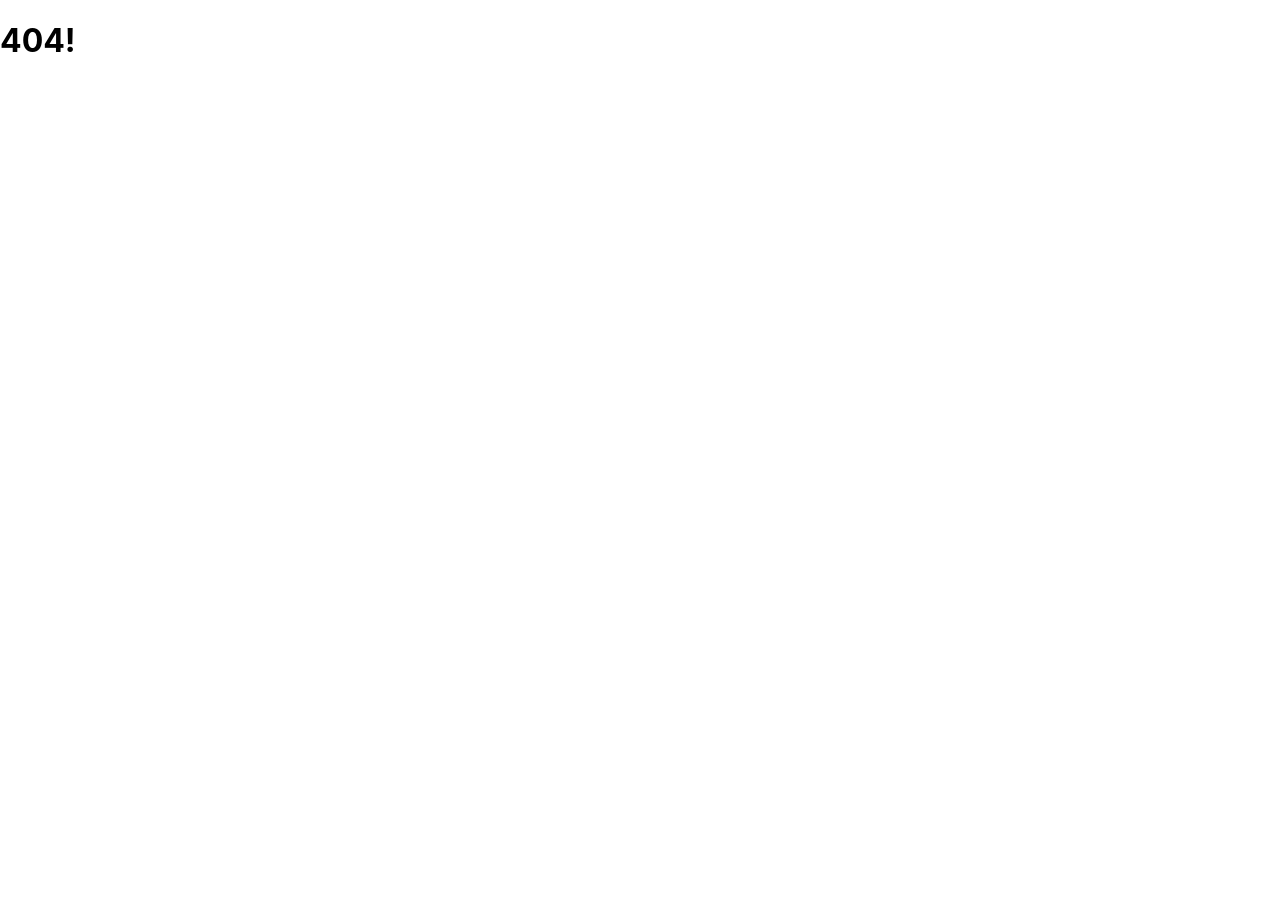
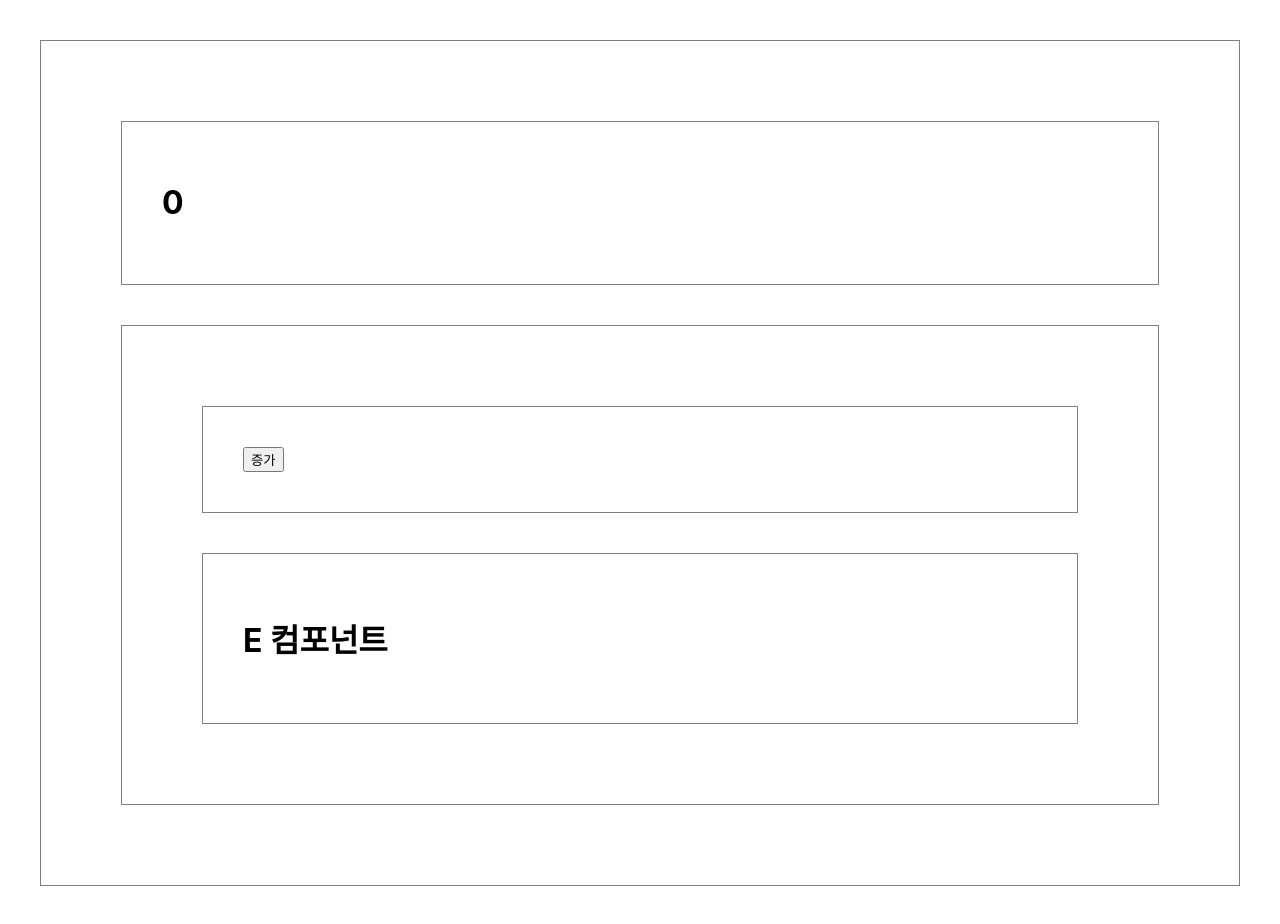
Before and after one commit to songsh-tech/react, a React (Create React App) app in the folder songsh/react-basic-app/: page /zustand in a window 1280 px wide. Before the commit the page ends 800 px from the top, so only its background shows below. Built offline with nearby package versions, Linux system fonts and the light colour scheme.

Commit message:
2025.03.04. 12:04

```diff
--- a/songsh/react-basic-app/package.json
+++ b/songsh/react-basic-app/package.json
@@ -16,7 +16,8 @@
     "react-router": "^7.2.0",
     "react-scripts": "5.0.1",
     "typescript": "^4.9.5",
-    "web-vitals": "^2.1.4"
+    "web-vitals": "^2.1.4",
+    "zustand": "^5.0.3"
   },
   "scripts": {
     "start": "react-scripts start",
--- a/songsh/react-basic-app/src/App.tsx
+++ b/songsh/react-basic-app/src/App.tsx
@@ -17,6 +17,8 @@ import { Outlet, Route, Routes, useLocation } from 'react-router';
 import PathMove from './router/PathMove';
 import QueryString from './router/QueryString';
 import PathVariable from './router/PathVariable';
+import Zustand from './zustand/Zustand';
+import Storage from './storage/Storage';
 
 // react-router 패키지:
 // - React의 SPA(Single Page Application)에서  라우팅을 구현하기 위한 라이브러리
@@ -71,30 +73,14 @@ function App() {
         <Route path={'path-variable/:name'} element={<PathVariable />} />
       </Route>
 
+      <Route path={'/zustand'} element={<Zustand />} />
+
+      <Route path={'/storage'} element={<Storage />} />
+
       <Route path={'*'} element={<h1>404!</h1>} />
 
     </Routes>
   );
 }
 
-// function App() {
-//   return (
-//     <div>
-//       {/* <ClassComponent />
-//       <FunctionalComponent />
-//       <Component /> */}
-//       {/* <CurlyBraces /> */}
-//       {/* <Properties /> */}
-//       {/* <Profile /> */}
-//       {/* <ConditionRender /> */}
-//       {/* <ListRender /> */}
-//       {/* <EventComponent /> */}
-//       {/* <StateComponent /> */}
-//       {/* <ForwardingComponent /> */}
-//       {/* <HookComponent1 /> */}
-//       <CustomHookComponent />
-//     </div>
-//   );
-// }
-
 export default App
--- /dev/null
+++ b/songsh/react-basic-app/src/storage/Storage.tsx
@@ -0,0 +1,67 @@
+import React, { ChangeEvent, useState } from 'react'
+
+// 브라우저 storage
+// - 변수등을 사용하여 프로그램에서 메모리로 데이터를 관리하는 것이 아니라 브라우저 저장 공간에서 관리하는 방법 (반영구적)
+
+// - storage: 브라우저 (클라이언트)에 데이터를 저장하고 관리하는 방법
+// -          요청과는 무관한 특성 가지고 있음
+// -          쿠키와 비교했을 때 저장할 수 있는 용량이 큼
+// -          데이터를 key-value 형태로 저장
+// -          사용자가 삭제하지 않는한 영구적으로 유지할 수도 있음
+//   - local storage: 브라우저를 닫아도 영구적으로 유지됨
+//   - session storage: 현재 세션이 유지(브라우저가 켜져있는)되는 동안 영구적으로 유지됨
+//   - indexedDB: 브라우저를 닫아도 영구적으로 유지됨 (많은 데이터를 저장하고자 할때 사용, JSON 형태)
+
+// - cookie: 클라이언트(브라우저) 혹은 서버에 데이터를 저장하고자 할 때 사용
+//           용량이 상대적으로 작음 (local storage: 5MB, cookie: 4KB)
+//           요청으로 데이터를 다룰 수 있음
+//           만료 날짜를 지정할 수 있음
+
+// - session: 현재 작업중인 클라이언틔 정보를 서버에서 유지하기 위해 사용하는 데이터 저장 방법
+//            서버에서 데이터를 저장하는 방법
+//            매 요청마다 확인
+//            브라우저를 닫거나 시간이 지자면 만료됨
+//            보안이 우수하지만 서버의 메모리를 사용하여 서버에 부담이됨
+//            사용자의 로그인 정보를 유지하기 위해 많이 사용됨
+
+export default function Storage() {
+
+  const [storageKey, setStorageKey] = useState<string>('');
+  const [storageValue, setStorageValue] = useState<string>('');
+
+  // local storage 사용 방법
+  // storage 내장 객체를 이용하여 lcal starage 에 접근 가능
+  const onStorageKeyChange = (event: ChangeEvent<HTMLInputElement>) => {
+    const { value } = event.target;
+    setStorageKey(value);
+  };
+
+  const onStorageValueChange = (event: ChangeEvent<HTMLInputElement>) => {
+    const { value } = event.target;
+    setStorageValue(value);
+  };
+
+  const onStorageSave = () => {
+    // 스토리지에 데이터 저장
+    // localStorage.setItem(key, value)
+    localStorage.setItem(storageKey, storageValue);
+  };
+
+  const onGetStorageValue = () => {
+    // 스토리지에 데이터 불러오기
+    // localStorage.getItem(key);
+    const value =localStorage.getItem(storageKey);
+    setStorageValue(value ? value : '');
+  };
+
+  return (
+    <div>
+      스토리지 키: <input value={storageKey} onChange={onStorageKeyChange} />
+      스토리지 값: <input value={storageValue} onChange={onStorageValueChange} />
+      <button onClick={onStorageSave}>저장</button>
+      <button onClick={onGetStorageValue}>검색</button>
+      <button>삭제</button>
+      <button>모두 삭제</button>
+    </div>
+  )
+}
--- /dev/null
+++ b/songsh/react-basic-app/src/zustand/Zustand.tsx
@@ -0,0 +1,96 @@
+import React, { useState } from 'react'
+import { create } from 'zustand';
+
+// zustand 패키지:
+// - react에서 사용할 수 있는 상태 관리 패키지 중 하나
+// - 상태 관리 패키지 중 과거에는 Redux 패키지가 가장 많이 사용됐지만 현재는 zustand로 이동 중
+// - Redux는 복잡한 코드 구조 및 높은 학습 곡선을 가지고 있음
+// - zustand는 단순한 코드 구조 및 낮은 학습 곡선을 가지고 있음
+// - Redux, MobX와 같은 타 상태 관리 패키지에 비해 가벼움 -> 빌드 시 패키징 속도가 굉장히 빠름 / 번들의 크기가 줄어듬
+
+// npm install zustand
+
+// zustand를 이용한 전역 상태 선언 방법
+// - zustand 패키지 내부의 create 함수로 store를 생성할 수 있음
+// - store: 관리할 상태들과 각 상태의 변경 함수들의 집합
+// - create 함수를 호출하면 store를 반환하는 훅 함수를 반환
+// - Typescript의 경우 create 함수에 store의 구조를 제너릭으로 전달해야함
+
+interface Store {
+  state1: number;
+  setState1: (state1: number) => void;
+  increaseState1: () => void;
+}
+
+// - create 함수의 매개변수로 set 매개변수를 받는 콜백함수를 전달해야함
+// - set 함수: 상태(store)를 변경하기 위한 함수
+// - create 함수로 전달한 콜백 함수는 store 객체를 반환
+
+const useStore = create<Store>((set) => ({
+  state1: 0,
+  // create 함수의 매개변수로 전달된 콜백 함수의 set 함수를 통해서 상태를 변경해야함
+  // set 함수의 매개변수로는 현재 상태(store)를 받는 콜백 함수를 전달
+  // set 함수의 매개변수로 전달한 콜백 함수는 변경된 상태 객체(store)를 반환()
+  setState1: (state1: number) => set((state) =>  ({...state, state1: state1})),
+  increaseState1: () =>
+    set((state) => ({ ...state, state1: state.state1 + 1 }))
+}));
+
+export default function Zustand() {
+  // const [state1, setState1] = useState<number>(0);
+
+    // const onChangeHandler = () => {
+    //   setState1(state1 + 1);
+    // };
+
+    return (
+      <div style={{ margin: '40px', padding: '40px', border: '1px solid gray'}}>
+        <B />
+        <C />
+      </div>
+    )
+}
+
+function B() {
+
+  const { state1 } = useStore();
+
+  return (
+    <div style={{ margin: '40px', padding: '40px', border: '1px solid gray'}}>
+      <h1>{state1}</h1>
+    </div>
+  )
+
+}
+
+function C() {
+  return (
+    <div style={{ margin: '40px', padding: '40px', border: '1px solid gray'}}>
+      <D />
+      <E />
+    </div>
+  )
+}
+
+function D() {
+
+  const { increaseState1 } = useStore();
+
+  const onChange = () => {
+    increaseState1();
+  }
+
+  return (
+    <div style={{ margin: '40px', padding: '40px', border: '1px solid gray'}}>
+      <button onClick={onChange}>증가</button>
+    </div>
+  )
+}
+
+function E() {
+  return (
+    <div style={{ margin: '40px', padding: '40px', border: '1px solid gray'}}>
+      <h1>E 컴포넌트</h1>
+    </div>
+  )
+}
```
Also changed, not shown: 1 other file (tests, documents, lock files or other folders).
